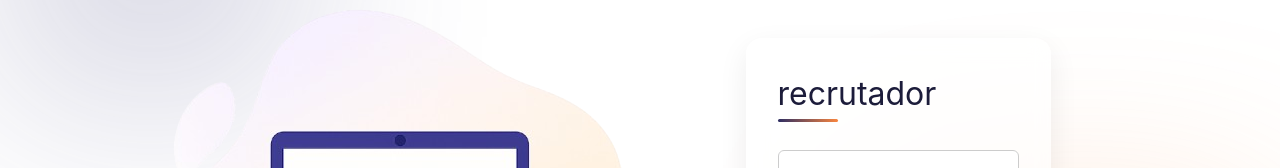
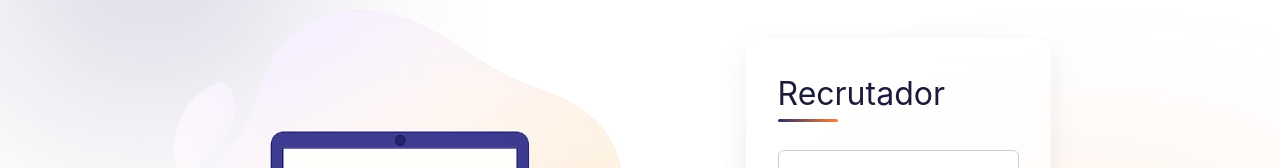
Before and after one commit to Kaionobre/Dev-Onde, a Next.js app in the folder frontend/: page /recrutador/login in a window 1280 px wide. Shown: the part 196-364 px from the top of the page. Built offline with nearby package versions, Linux system fonts and the light colour scheme.

Commit message:
Atualizando front

```diff
--- a/frontend/src/components/LoginForm.tsx
+++ b/frontend/src/components/LoginForm.tsx
@@ -66,7 +66,8 @@ export default function LoginForm({ tipo_usuario }: { tipo_usuario: string }) {
 
         <div className={styles.formSection}>
           <form className={styles.formContainer} onSubmit={handleLogin}>
-            <h2 className={styles.formTitle}>{tipo_usuario}</h2>
+          <h2 className={styles.formTitle}>
+          {tipo_usuario.charAt(0).toUpperCase() + tipo_usuario.slice(1)}</h2>
             <input
               type="text"
               name="username"
```
